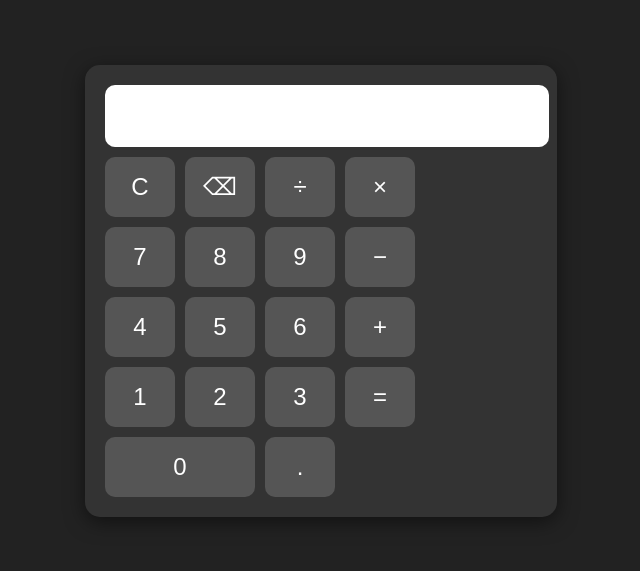
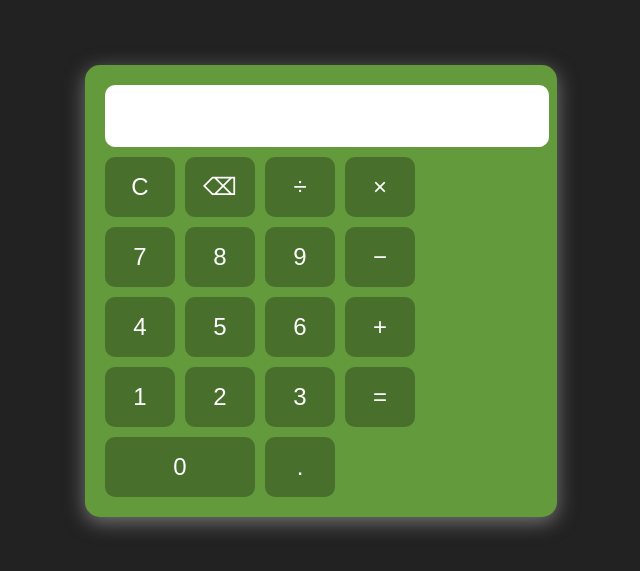
Before and after one commit to Kiranmane05/calculator, a plain HTML site: page index.html in a window 1280 px wide. Shown: the part 109-680 px from the top of the page, without its empty margins (319-959 px from the left). Drawn offline with Linux system fonts and the light colour scheme.

Commit message:
Update style.css

```diff
--- a/style.css
+++ b/style.css
@@ -6,13 +6,15 @@ body {
     background: #222;
     margin: 0;
     font-family: Arial, sans-serif;
+
   }
 
+
   .calculator {
-    background: #333;
+    background: #639a3c;
     padding: 20px;
     border-radius: 15px;
-    box-shadow: 0 5px 20px rgba(0,0,0,0.5);
+    box-shadow: 0 5px 20px rgba(204, 202, 202, 0.5);
   }
 
   #display {
@@ -38,14 +40,14 @@ body {
     font-size: 1.5rem;
     border: none;
     border-radius: 10px;
-    background: #555;
+    background: #486f2b;
     color: #fff;
     cursor: pointer;
     transition: background 0.3s;
   }
 
   button:hover {
-    background: #777;
+    background: #304a1d;
   }
 
   button.zero {
```
